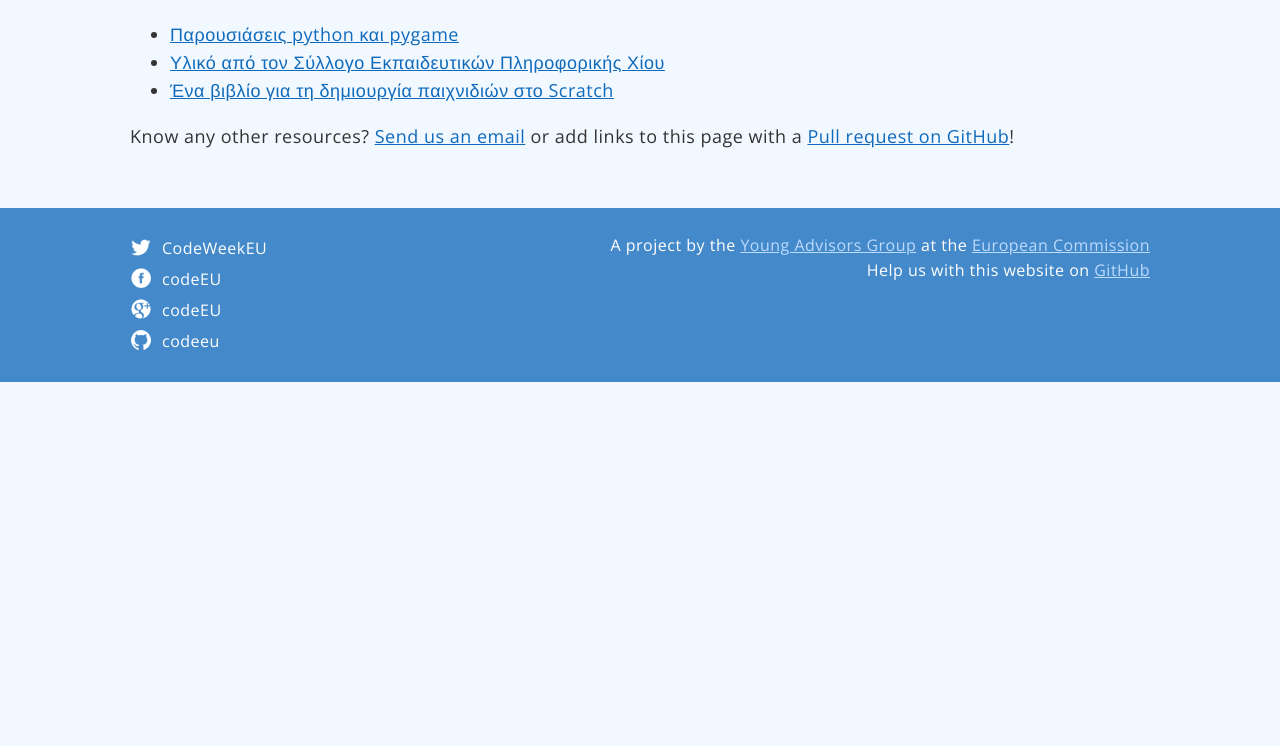
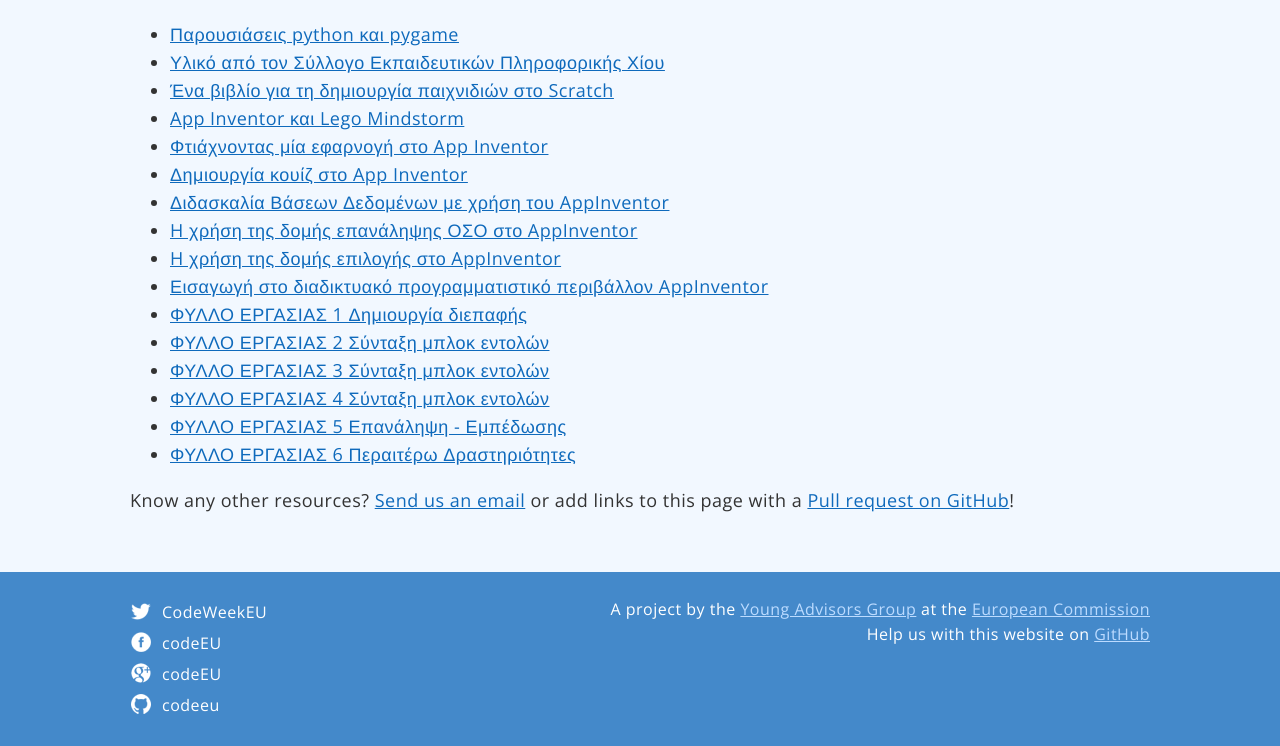
Before and after one commit to codeeu/codeeu.github.io, a Jekyll site: the page built from resources/greece/index.html, in a window 1280 px wide, cut to the strip 167-913 px from the top of the page. Built offline with Jekyll 4.4.1, drawn with Linux system fonts in a browser that asks for light colours; nearby versions of some CDN libraries; Markdown is read by kramdown in place of the engine named in the settings.

Commit message:
New Resources
New Resources Added

```diff
--- a/resources/greece/index.html
+++ b/resources/greece/index.html
@@ -7,6 +7,19 @@
    	<li><a href = "http://pygamegr.wordpress.com/presentations/">Παρουσιάσεις python και pygame</a></li>
    	<li><a href = "http://www.sepchiou.gr/">Υλικό από τον Σύλλογο Εκπαιδευτικών Πληροφορικής Χίου</a></li>
    	<li><a href = "http://www.scratchplay.gr/">Ένα βιβλίο για τη δημιουργία παιχνιδιών στο Scratch</a></li>
+   	<li><a href = "AppInventor_NXT.pdf">App Inventor και Lego Mindstorm</a></li>
+   	<li><a href = "Mole_Mash.pdf">Φτιάχνοντας μία εφαρνογή στο App Inventor</a></li>
+   	<li><a href = "quiz_v2.pdf">Δημιουργία κουίζ στο App Inventor</a></li>
+   	<li><a href = "AppInvnentor_DB.pdf">Διδασκαλία Βάσεων Δεδομένων με χρήση του AppInventor</a></li>
+   	<li><a href = "AppInvnentor_Loop.pdf">H χρήση της δομής επανάληψης ΟΣΟ στο AppInventor</a></li>
+   	<li><a href = "AppInventor_if.pdf">H χρήση της δομής επιλογής στο AppInventor</a></li>
+   	<li><a href = "AppInventor_IDE.pdf">Εισαγωγή στο διαδικτυακό προγραμματιστικό περιβάλλον AppInventor</a></li>
+   	<li><a href = "fe1.pdf">ΦΥΛΛΟ ΕΡΓΑΣΙΑΣ 1 Δημιουργία διεπαφής</a></li>
+   	<li><a href = "fe2.pdf">ΦΥΛΛΟ ΕΡΓΑΣΙΑΣ 2 Σύνταξη μπλοκ εντολών</a></li>
+   	<li><a href = "fe3.pdf">ΦΥΛΛΟ ΕΡΓΑΣΙΑΣ 3 Σύνταξη μπλοκ εντολών</a></li>
+   	<li><a href = "fe4.pdf">ΦΥΛΛΟ ΕΡΓΑΣΙΑΣ 4 Σύνταξη μπλοκ εντολών</a></li>
+   	<li><a href = "fe5.pdf">ΦΥΛΛΟ ΕΡΓΑΣΙΑΣ 5 Επανάληψη - Εμπέδωσης</a></li>
+   	<li><a href = "fe6.pdf">ΦΥΛΛΟ ΕΡΓΑΣΙΑΣ 6 Περαιτέρω Δραστηριότητες</a></li>
   </ul>
 
   <p>Know any other resources? <a href="mailto:{{site.contact.email}}">Send us an email</a> or add links to this page with a <a href="https://github.com/codeeu/codeeu.github.io">Pull request on GitHub</a>!</p>
```
Also changed, not shown: 13 other files.
